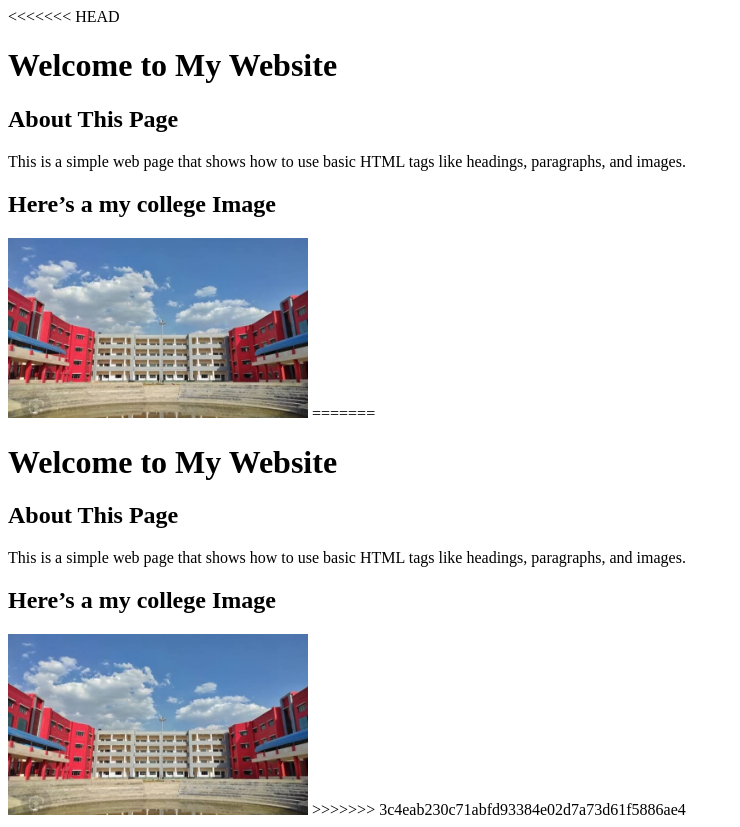
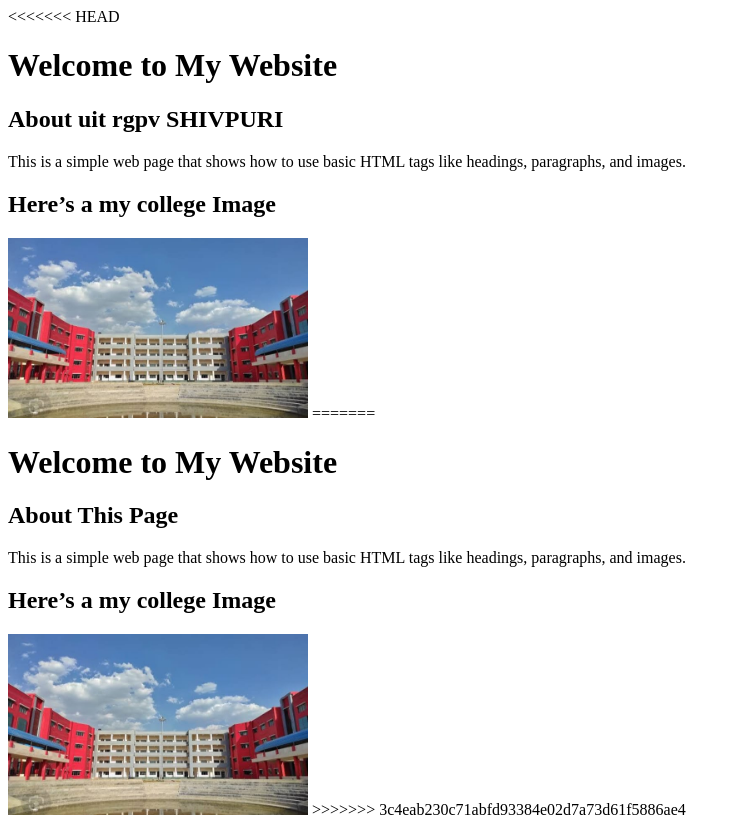
Before and after one commit to palak68/my-repository, a plain HTML site: page index.html in a window 1280 px wide. Shown: the whole page, without its empty margins (0-740 px from the left). Drawn offline with Linux system fonts and the light colour scheme.

Commit message:
resolve merge conflict index.html

```diff
--- a/index.html
+++ b/index.html
@@ -7,7 +7,7 @@
 </head>
 <body>
     <h1>Welcome to My Website</h1>
-    <h2>About This Page</h2>
+    <h2>About uit rgpv SHIVPURI</h2>
     <p>This is a simple web page that shows how to use basic HTML tags like headings, paragraphs, and images.</p>
 
     <h2>Here’s a my college Image</h2>
```
